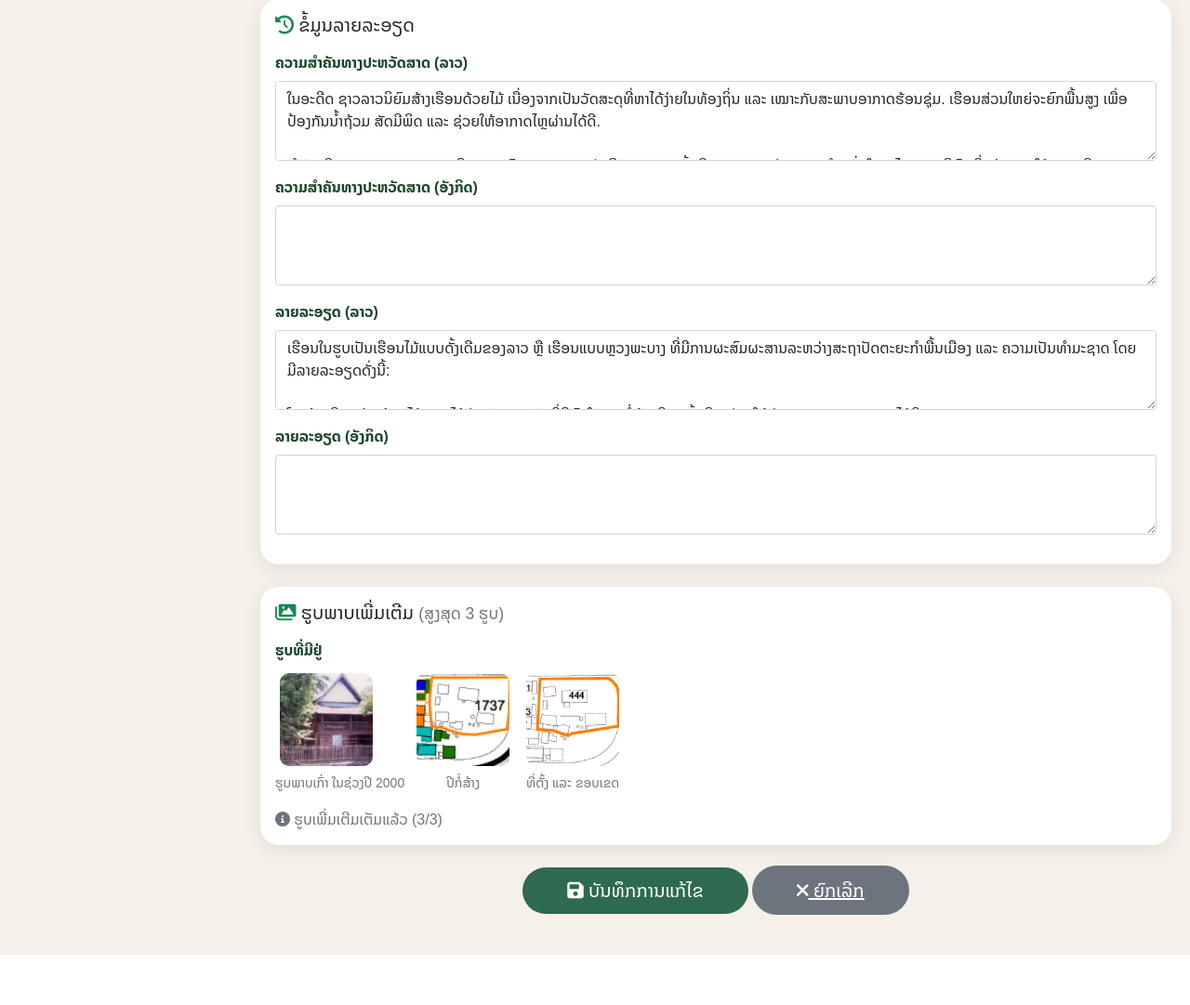
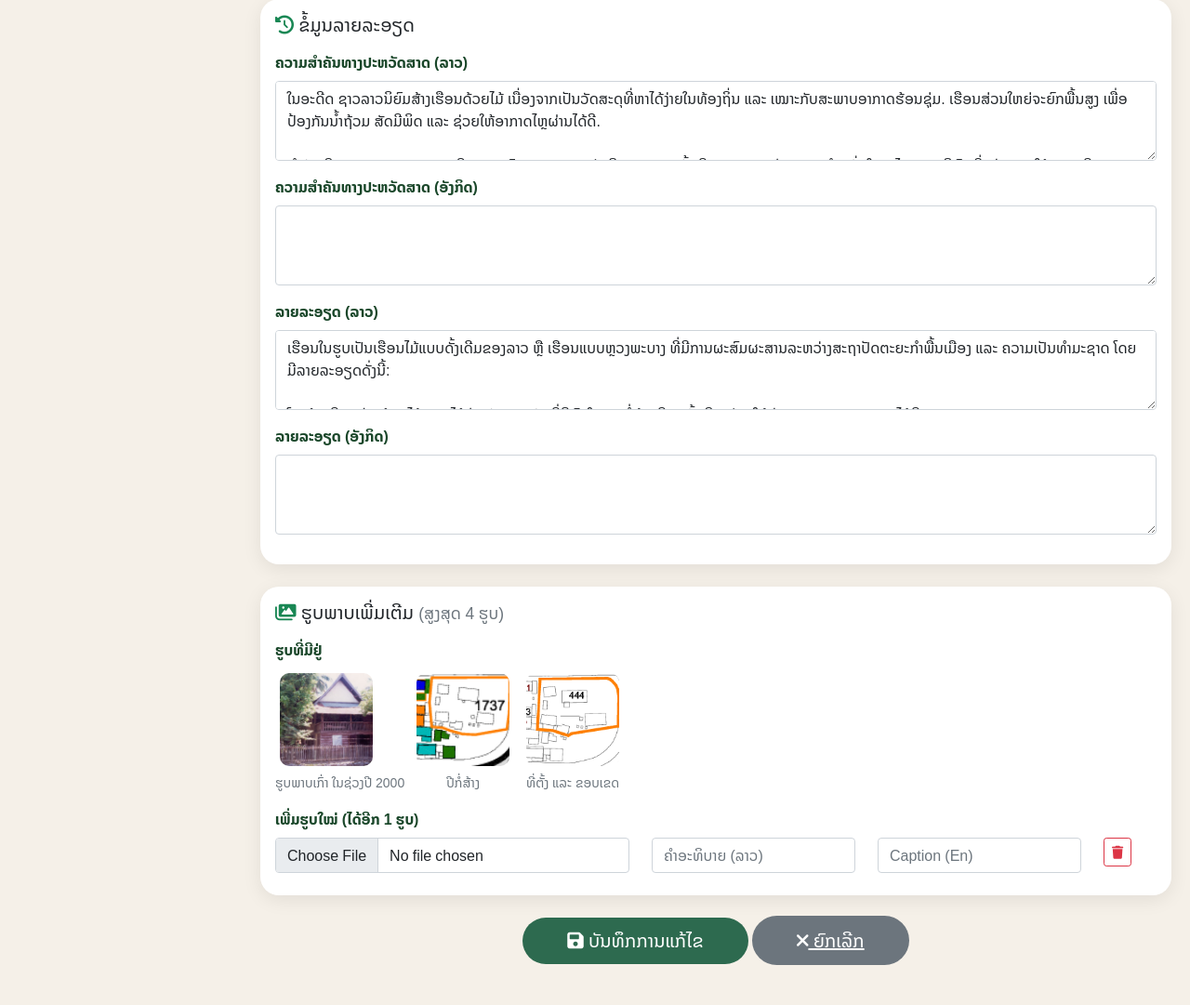
Before and after one commit to ling-gwdgw2/luangprabang_heritage2, a PHP site: page /luangprabang_heritage/admin/edit_house.php?id=28 in a window 1280 px wide. Shown: the part 953-2034 px from the top of the page at 93% size. Before the commit the page ends 1980 px from the top, so only its background shows below. Run offline with PHP 8.4, Linux system fonts and the light colour scheme; a user stored in the database is signed in; data comes from the database, SQL or seed files in the repository; some libraries are stand-ins or nearby versions.

Commit message:
Images Edit house

```diff
--- a/admin/edit_house.php
+++ b/admin/edit_house.php
@@ -80,7 +80,7 @@ if ($_SERVER['REQUEST_METHOD'] === 'POST') {
         if (isset($_FILES['additional_images']) && !empty($_FILES['additional_images']['name'][0])) {
             $cntRes = mysqli_query($connect, "SELECT COUNT(*) as cnt FROM heritage_images WHERE house_id = $house_id");
             $cntRow = mysqli_fetch_assoc($cntRes);
-            $slots = max(0, 3 - intval($cntRow['cnt']));
+            $slots = max(0, 4 - intval($cntRow['cnt']));
             if ($slots > 0) {
                 $orderRes = mysqli_query($connect, "SELECT COALESCE(MAX(display_order), -1) + 1 as next_order FROM heritage_images WHERE house_id = $house_id");
                 $orderRow = mysqli_fetch_assoc($orderRes);
@@ -277,7 +277,7 @@ if ($_SERVER['REQUEST_METHOD'] === 'POST') {
             <div class="col-12">
                 <div class="card-custom mb-4">
                     <div class="card-body">
-                        <h5 class="mb-3"><i class="fas fa-images text-success"></i> ຮູບພາບເພີ່ມເຕີມ <small class="text-muted">(ສູງສຸດ 3 ຮູບ)</small></h5>
+                        <h5 class="mb-3"><i class="fas fa-images text-success"></i> ຮູບພາບເພີ່ມເຕີມ <small class="text-muted">(ສູງສຸດ 4 ຮູບ)</small></h5>
 
                         <?php if (!empty($images)): ?>
                         <div class="mb-3">
@@ -293,7 +293,7 @@ if ($_SERVER['REQUEST_METHOD'] === 'POST') {
                         </div>
                         <?php endif; ?>
 
-                        <?php $slots = max(0, 3 - count($images)); ?>
+                        <?php $slots = max(0, 4 - count($images)); ?>
                         <?php if ($slots > 0): ?>
                         <div>
                             <label class="form-label">ເພີ່ມຮູບໃໝ່ (ໄດ້ອີກ <?php echo $slots; ?> ຮູບ)</label>
@@ -312,7 +312,7 @@ if ($_SERVER['REQUEST_METHOD'] === 'POST') {
                             <?php endif; ?>
                         </div>
                         <?php else: ?>
-                        <p class="text-muted mb-0"><i class="fas fa-info-circle"></i> ຮູບເພີ່ມເຕີມເຕັມແລ້ວ (3/3)</p>
+                        <p class="text-muted mb-0"><i class="fas fa-info-circle"></i> ຮູບເພີ່ມເຕີມເຕັມແລ້ວ (4/4)</p>
                         <?php endif; ?>
                     </div>
                 </div>
```
